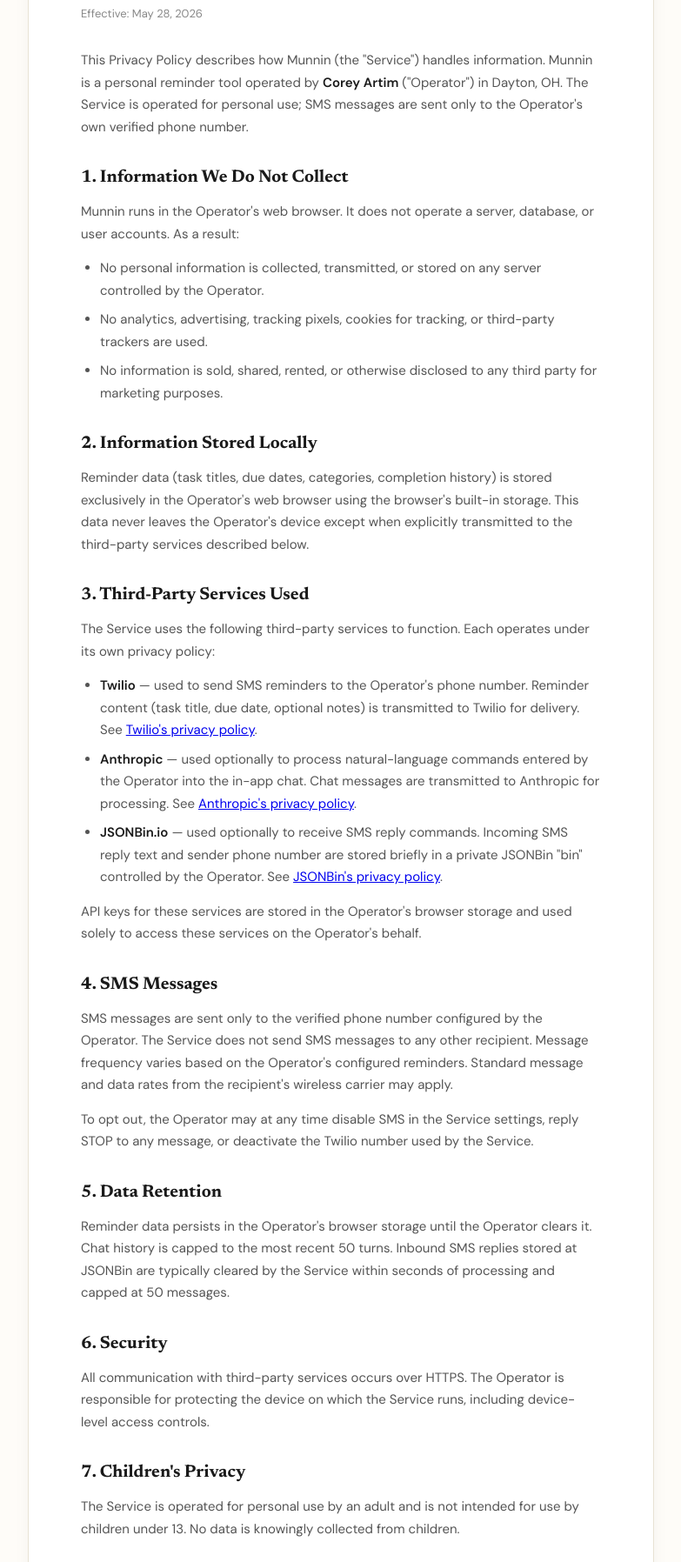
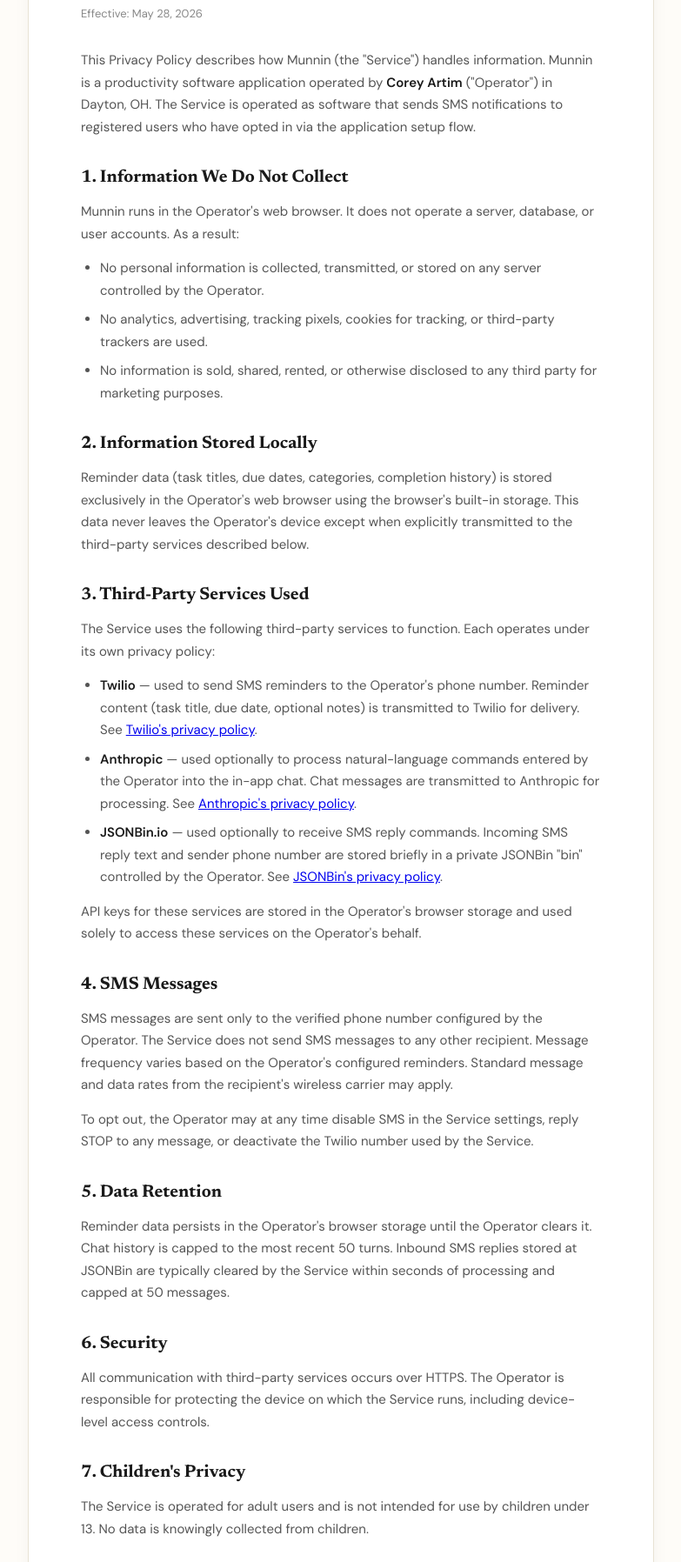
Before and after one commit to cartim1/Munnin, a plain HTML site: page privacy.html in a window 1280 px wide. Shown: the part 270-2066 px from the top of the page at 87% size, without its empty margins (248-1031 px from the left). Drawn offline with Linux system fonts and the light colour scheme.

Commit message:
Update privacy.html

```diff
--- a/privacy.html
+++ b/privacy.html
@@ -65,7 +65,7 @@
   <h1>Privacy Policy</h1>
   <div class="effective">Effective: May 28, 2026</div>
 
-  <p>This Privacy Policy describes how Munnin (the "Service") handles information. Munnin is a personal reminder tool operated by <strong>Corey Artim</strong> ("Operator") in Dayton, OH. The Service is operated for personal use; SMS messages are sent only to the Operator's own verified phone number.</p>
+  <p>This Privacy Policy describes how Munnin (the "Service") handles information. Munnin is a productivity software application operated by <strong>Corey Artim</strong> ("Operator") in Dayton, OH. The Service is operated as software that sends SMS notifications to registered users who have opted in via the application setup flow.</p>
 
   <h2>1. Information We Do Not Collect</h2>
   <p>Munnin runs in the Operator's web browser. It does not operate a server, database, or user accounts. As a result:</p>
@@ -98,7 +98,7 @@
   <p>All communication with third-party services occurs over HTTPS. The Operator is responsible for protecting the device on which the Service runs, including device-level access controls.</p>
 
   <h2>7. Children's Privacy</h2>
-  <p>The Service is operated for personal use by an adult and is not intended for use by children under 13. No data is knowingly collected from children.</p>
+  <p>The Service is operated for adult users and is not intended for use by children under 13. No data is knowingly collected from children.</p>
 
   <h2>8. Changes to This Policy</h2>
   <p>This Privacy Policy may be updated from time to time. Material changes will be reflected by updating the "Effective" date above.</p>
```
